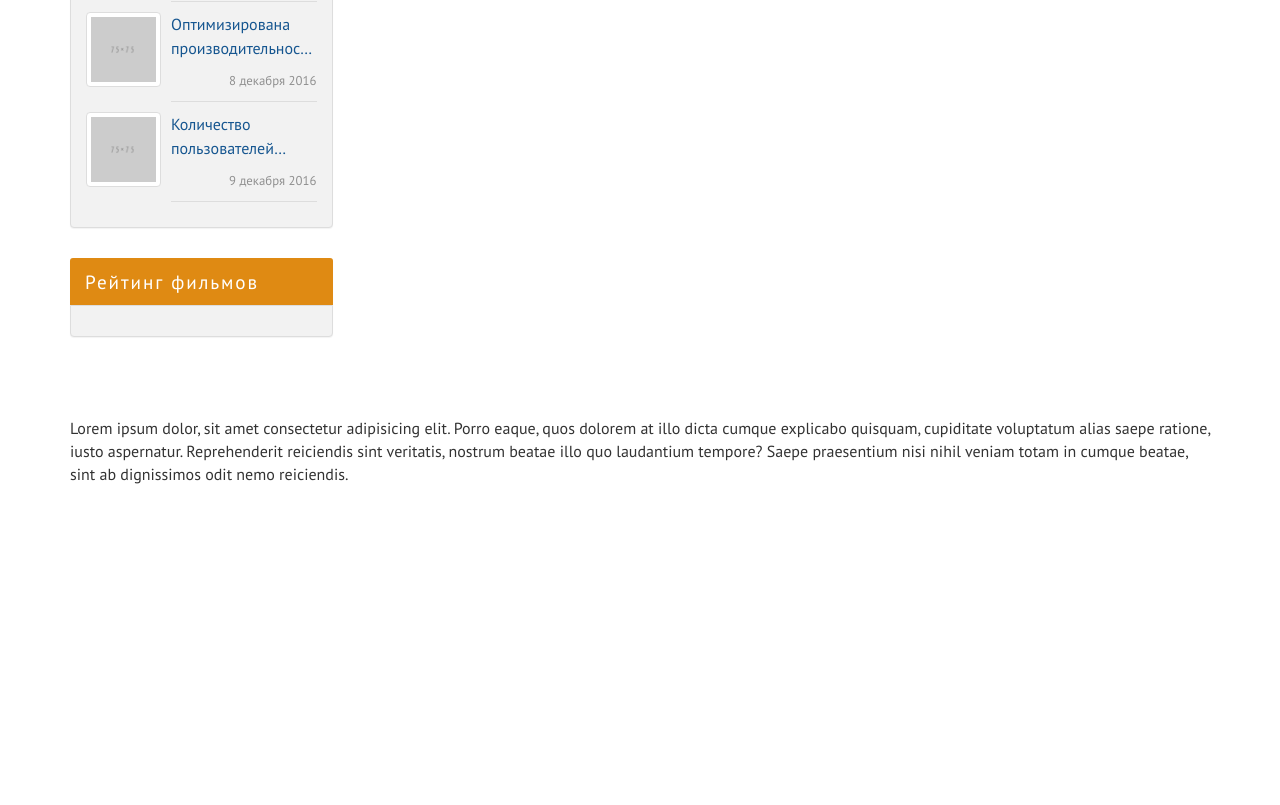
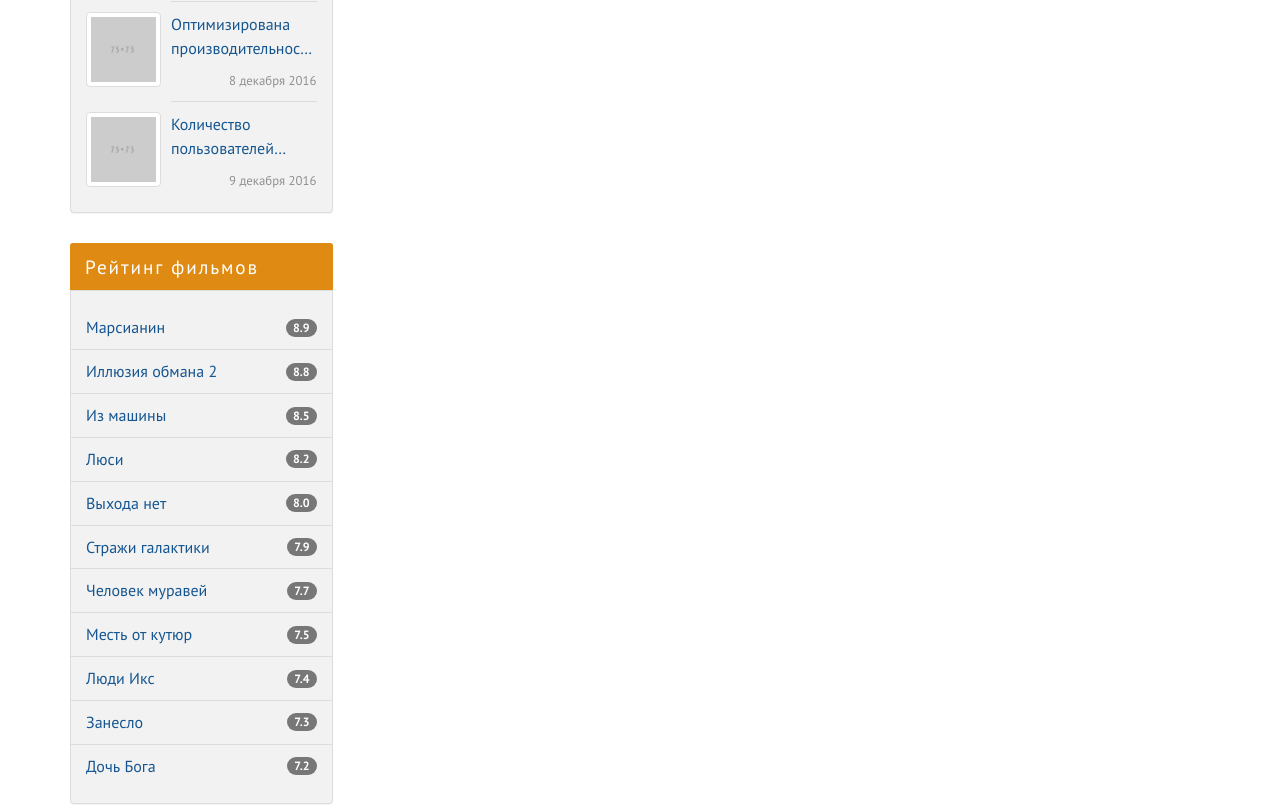
Before and after one commit to IvanBaliakhin/20210403_____kinozal, a website: page index.html in a window 1280 px wide. Shown: the part 1612-2417 px from the top of the page. Before the commit the page ends 2098 px from the top, so only its background shows below. Drawn offline with Linux system fonts and the light colour scheme.

Commit message:
сверстали и оформили рейтинг в сайдбаре

```diff
--- a/assets/scss/_sidebar.scss
+++ b/assets/scss/_sidebar.scss
@@ -44,6 +44,7 @@
   position: relative;
   clear: both;
 
+  &:not(:last-of-type) {
     min-height: $image-size-with-padding;
     margin-bottom: $gap;
 
@@ -52,9 +53,10 @@
       right: 0;
       bottom: -5px;
       height: 1px;
-    width: calc(100% - #($image-size-with-padding));
+      width: calc(100% - #{$image-size-with-padding});
       content: "";
       background-color: $color-gray;
+    }
   }
 
   &:hover {
@@ -89,3 +91,51 @@
     color: darken($color-gray, 30%);
   }
 }
+
+.top-films {
+  &__body {
+    padding-right: 0;
+    padding-left: 0;
+  }
+
+  &__list {
+    margin-bottom: 0;
+  }
+
+  &__item {
+    background-color: transparent;
+    margin-right: -1px;
+    margin-left: -1px;
+    padding-right: 55px;
+
+    color: $color-primary !important;
+
+    &:first-child {
+      border-radius: 0;
+      border-top: none;
+    }
+
+    &:last-child {
+      border-radius: 0;
+      border-bottom: none;
+    }
+
+    &:hover,
+    &:focus {
+      color: $color-light !important;
+      background-color: $color-accent !important;
+      border-color: $color-accent;
+
+      .badge {
+        background-color: $color-dark;
+      }
+    }
+  }
+
+  &__badge {
+    position: absolute;
+    top: 50%;
+    right: $gap;
+    transform: translateY(-50%);
+  }
+}
--- a/index.html
+++ b/index.html
@@ -241,7 +241,44 @@
 
                         <div class="top-films panel panel-info">
                               <div class="panel-heading">Рейтинг фильмов</div>
-                              <div class="panel-body">
+                              <div class="top-films__body panel-body">
+
+                                    <div class="top-films__list list-group">
+                                          <a class="top-films__item list-group-item" href="#">Марсианин
+                                                <span class="top-films__badge badge">8.9</span>
+                                          </a>
+                                          <a class="top-films__item list-group-item" href="#">Иллюзия обмана 2
+                                                <span class="top-films__badge badge">8.8</span>
+                                          </a>
+                                          <a class="top-films__item list-group-item" href="#">Из машины
+                                                <span class="top-films__badge badge">8.5</span>
+                                          </a>
+                                          <a class="top-films__item list-group-item" href="#">Люси
+                                                <span class="top-films__badge badge">8.2</span>
+                                          </a>
+                                          <a class="top-films__item list-group-item" href="#">Выхода нет
+                                                <span class="top-films__badge badge">8.0</span>
+                                          </a>
+                                          <a class="top-films__item list-group-item" href="#">Стражи галактики
+                                                <span class="top-films__badge badge">7.9</span>
+                                          </a>
+                                          <a class="top-films__item list-group-item" href="#">Человек муравей
+                                                <span class="top-films__badge badge">7.7</span>
+                                          </a>
+                                          <a class="top-films__item list-group-item" href="#">Месть от кутюр
+                                                <span class="top-films__badge badge">7.5</span>
+                                          </a>
+                                          <a class="top-films__item list-group-item" href="#">Люди Икс
+                                                <span class="top-films__badge badge">7.4</span>
+                                          </a>
+                                          <a class="top-films__item list-group-item" href="#">Занесло
+                                                <span class="top-films__badge badge">7.3</span>
+                                          </a>
+                                          <a class="top-films__item list-group-item" href="#">Дочь Бога
+                                                <span class="top-films__badge badge">7.2</span>
+                                          </a>
+
+                                    </div>
 
                               </div>
                         </div>
```
Also changed, not shown: assets/css/style.css. Lines whose indentation alone changed are shown as unchanged.
